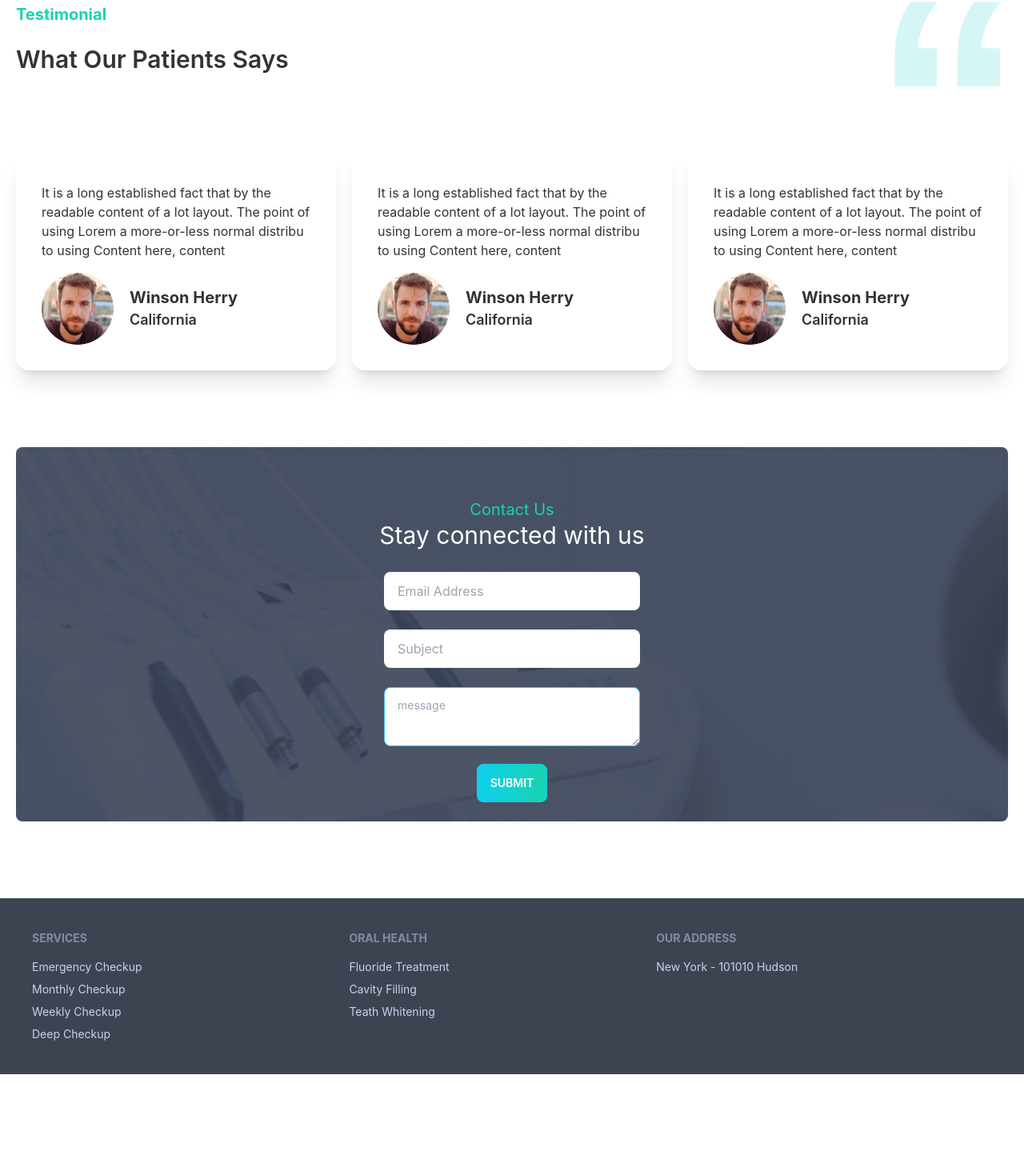
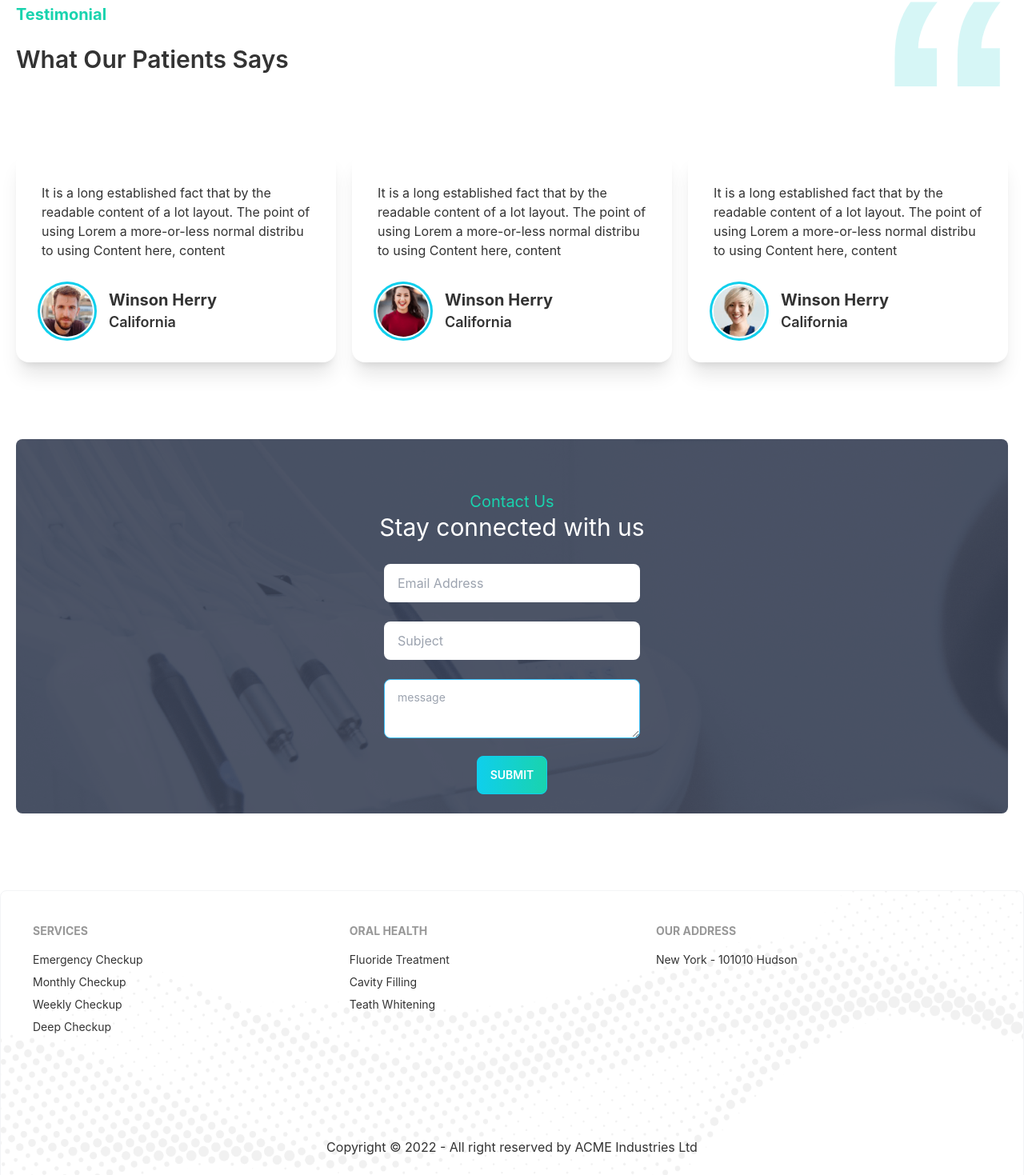
Before and after one commit to BappySheikh1/doctors-portal-client, a React (Create React App) app: page / in a window 1280 px wide. Shown: the part 3193-4662 px from the top of the page at 80% size. Before the commit the page ends 4536 px from the top, so only its background shows below. Built offline with nearby package versions, Linux system fonts and the light colour scheme.

Commit message:
footer added

```diff
--- a/src/Pages/Home/UserReview/UserReview.js
+++ b/src/Pages/Home/UserReview/UserReview.js
@@ -9,8 +9,13 @@ const UserReview = ({review}) => {
               <div className="card-body">
                <p className='pt-2'>{description}</p>
 
-               <div className='flex items-center mt-2'>
-                <img src={img} alt="" />
+               <div className='flex items-center mt-6'>
+               <div className="avatar">
+                   <div className="w-16 rounded-full ring ring-primary ring-offset-base-100 ring-offset-2">
+                     <img src={img} alt=''/>
+                   </div>
+                </div>
+
                 <div className='pl-5'>
                    <h4 className='text-xl font-bold'>{name}</h4>
                    <p className='text-lg font-semibold'>{location}</p>
--- a/src/Pages/Home/UserReview/UserReviews.js
+++ b/src/Pages/Home/UserReview/UserReviews.js
@@ -1,5 +1,7 @@
 import React from 'react';
-import img from '../../../Assets/images/people1.png'
+import people1 from '../../../Assets/images/people1.png'
+import people2 from '../../../Assets/images/people2.png'
+import people3 from '../../../Assets/images/people3.png'
 import UserReview from './UserReview';
 import icon from '../../../Assets/icons/quote.svg'
 
@@ -7,21 +9,21 @@ const UserReviews = () => {
     const Reviews=[
         {
             id:1,
-            img:img,
+            img:people1,
             name:"Winson Herry",
             location:"California",
             description: "It is a long established fact that by the readable content of a lot layout. The point of using Lorem a more-or-less normal distribu to using Content here, content" ,
         },
         {
             id:2,
-            img:img,
+            img:people2,
             name:"Winson Herry",
             location:"California",
             description: "It is a long established fact that by the readable content of a lot layout. The point of using Lorem a more-or-less normal distribu to using Content here, content" ,
         },
         {
             id:3,
-            img:img,
+            img:people3,
             name:"Winson Herry",
             location:"California",
             description: "It is a long established fact that by the readable content of a lot layout. The point of using Lorem a more-or-less normal distribu to using Content here, content" ,
--- a/src/Shared/Footer/Footer.css
+++ /dev/null
@@ -1,3 +0,0 @@
-.footer-container{
-    background-image: url('../../Assets/images/footer.png');
-}
--- a/src/Shared/Footer/Footer.js
+++ b/src/Shared/Footer/Footer.js
@@ -1,31 +1,41 @@
 import React from 'react';
-import './Footer'
+import { Link } from 'react-router-dom';
+import footer from '../../Assets/images/footer.png'
 
 const Footer = () => {
     return (
-        <div className='footer-container'>
-            <footer id='' className="footer p-10 bg-neutral text-neutral-content">
+
+            <footer
+            style={{
+              background:`url(${footer})`,
+              backgroundSize:'cover',
+              backgroundRepeat:'no-repeat',
+              backgroundPosition:'100%'
+            }}
+            className=" p-10 bg-neutral border border-gray-100 rounded-lg">
+             <div className='footer'>
               <div>
                 <span className="footer-title">Services</span>
-    <a className="link link-hover">Emergency Checkup</a>
-    <a className="link link-hover">Monthly Checkup</a>
-    <a className="link link-hover">Weekly Checkup</a>
-    <a className="link link-hover">Deep Checkup</a>
+                <Link to='/' className="link link-hover">Emergency Checkup</Link>
+                <Link to='/' className="link link-hover">Monthly Checkup</Link>
+                <Link to='/' className="link link-hover">Weekly Checkup</Link>
+                <Link to='/' className="link link-hover">Deep Checkup</Link>
              </div>
              <div>
               <span className="footer-title">ORAL HEALTH</span>
-    <a className="link link-hover">Fluoride Treatment</a>
-    <a className="link link-hover">Cavity Filling</a>
-    <a className="link link-hover">Teath Whitening</a>
+              <Link to='/' className="link link-hover">Fluoride Treatment</Link>
+              <Link to='/' className="link link-hover">Cavity Filling</Link>
+              <Link to='/' className="link link-hover">Teath Whitening</Link>
              </div>
              <div>
               <span className="footer-title">OUR ADDRESS</span>
-    <a className="link link-hover">New York - 101010 Hudson</a>
+              <Link to='/' className="link link-hover">New York - 101010 Hudson</Link>
              </div>
-
+             </div>
+              <div className='text-center mt-32'>
+                  <p>Copyright © 2022 - All right reserved by ACME Industries Ltd</p>
+              </div>
             </footer>
-
-        </div>
     );
 };
 
```
Lines whose indentation alone changed are shown as unchanged.
